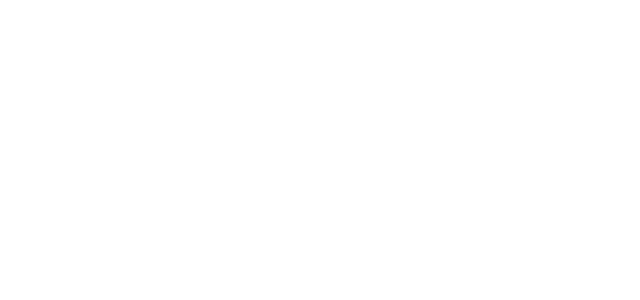
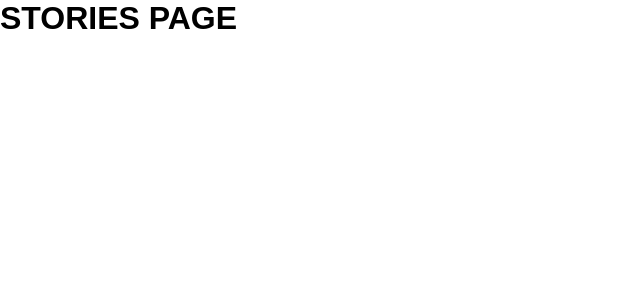
Before and after one commit to marcusviniciusmo/Dating-Stories, a React (Vite) app in the folder frontend/: page /stories in a window 1280 px wide. Before the commit this address had no page. Shown: the top 300 px of the page, without its empty margins (0-640 px from the left). Built offline with nearby package versions, Linux system fonts and the light colour scheme.

Commit message:
Stories page created

```diff
--- /dev/null
+++ b/frontend/src/pages/Stories/index.tsx
@@ -0,0 +1,3 @@
+export function Stories() {
+  return <h1>STORIES PAGE</h1>;
+}
--- a/frontend/src/routes/Router.tsx
+++ b/frontend/src/routes/Router.tsx
@@ -1,10 +1,12 @@
 import { Routes, Route } from 'react-router-dom';
 import { Home } from '../pages/Home';
+import { Stories } from '../pages/Stories';
 
 export function Router() {
   return (
     <Routes>
       <Route path="/" element={<Home />} />
+      <Route path="/stories" element={<Stories />} />
     </Routes>
   );
 }
```
